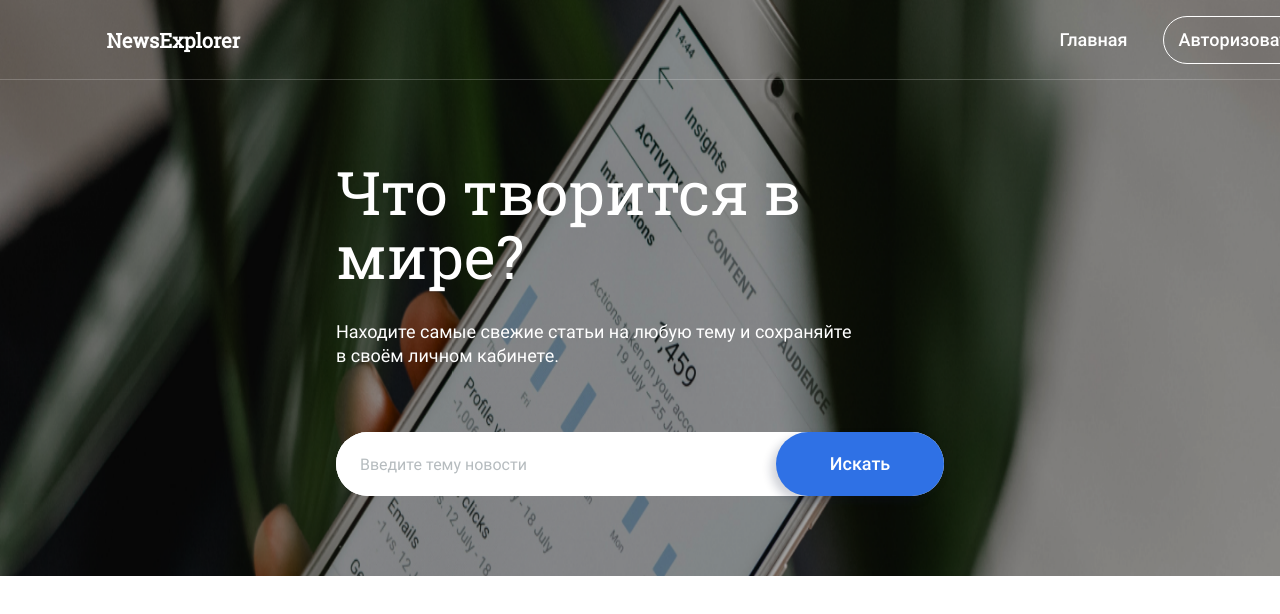
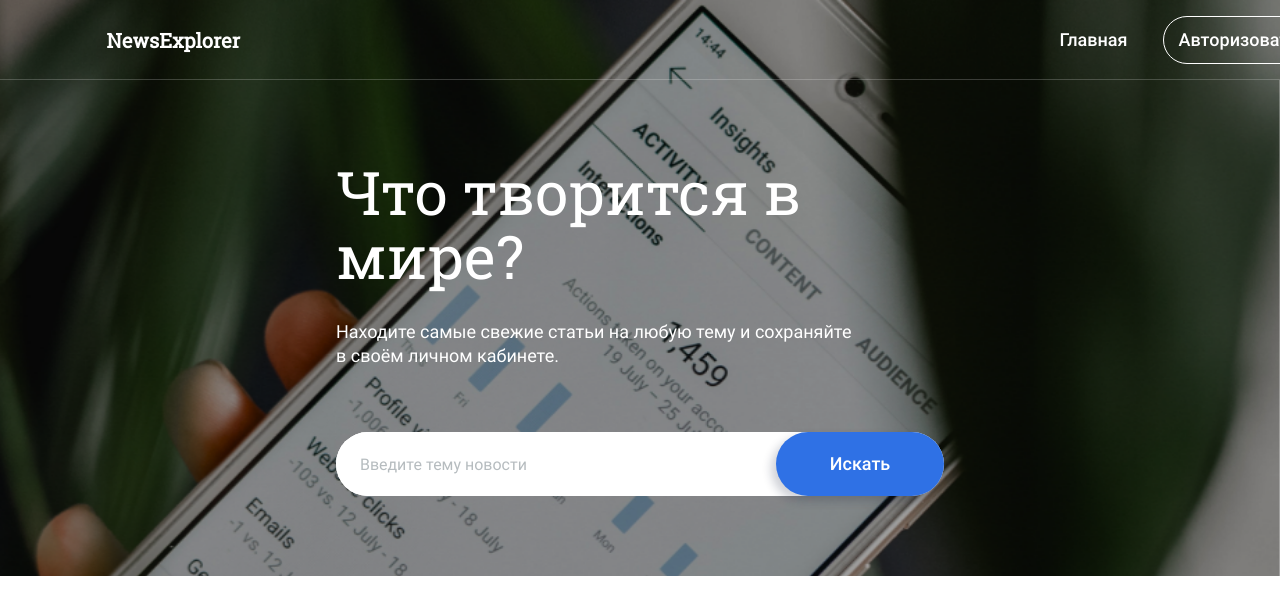
Before and after one commit to Vladimir-art/news-explorer-frontend, a React (Create React App) app: page / in a window 1280 px wide. Shown: the top 614 px of the page. Built offline with nearby package versions, Linux system fonts and the light colour scheme.

Commit message:
searchform__search hover style

```diff
--- a/public/index.html
+++ b/public/index.html
@@ -24,7 +24,7 @@
       work correctly both with client-side routing and a non-root public URL.
       Learn how to configure a non-root public URL by running `npm run build`.
     -->
-    <title>React App</title>
+    <title>NewsExplorer</title>
   </head>
   <body>
     <noscript>You need to enable JavaScript to run this app.</noscript>
--- a/src/blocks/searchform/__search/searchform__search.css
+++ b/src/blocks/searchform/__search/searchform__search.css
@@ -19,4 +19,16 @@
   line-height: 24px;
   text-align: center;
   color: #FFF;
+  transition: all .2s ease;
 }
+
+.searchform__search:hover {
+  cursor: pointer;
+  background: #347EFF;
+}
+
+.searchform__search:active {
+  cursor: pointer;
+  background: #2A65CC;
+  outline: none;
+}
--- a/src/blocks/searchform/searchform.css
+++ b/src/blocks/searchform/searchform.css
@@ -14,7 +14,7 @@
 .searchform, .header {
   background-image: url('../../images/main_theme.png');
   background-repeat: no-repeat;
-  background-size: 100% 100%;
+  background-size: cover;
   background-position: center;
   background-attachment: fixed;
 }
```
Also changed, not shown: src/images/Favicon.svg (added).
